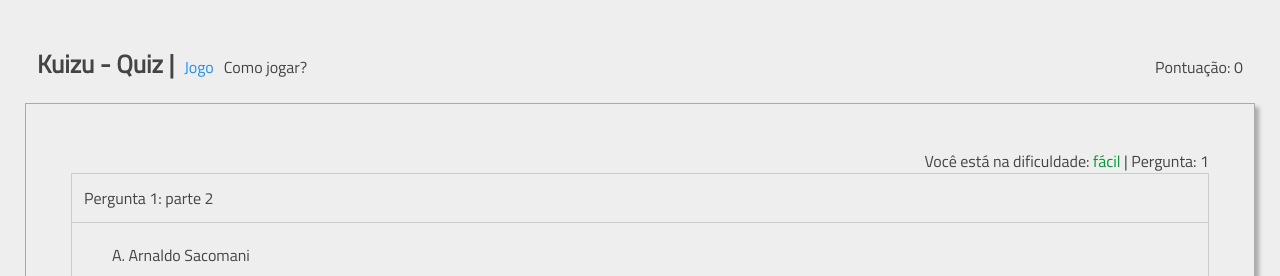
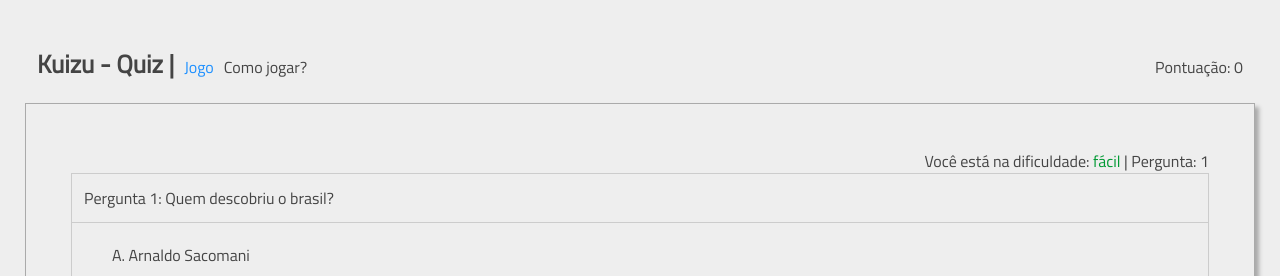
Before and after one commit to ChristianOliveiraSilva/Kuizu, a Vue app: page / in a window 1280 px wide. Both pictures are taken after a click on the element "Fácil". Shown: the top 276 px of the page. Built offline with nearby package versions, Linux system fonts and the light colour scheme.

Commit message:
improving my code with Util and Enums

```diff
--- a/src/App.vue
+++ b/src/App.vue
@@ -20,7 +20,7 @@
     </div>
   </header>
   <section>
-    <QuestionManager :addPoints="addPoints" />
+    <QuestionManager :addPoints="addPoints" :points="points" />
   </section>
   <footer>
     <h3 class="title">Feito por Christian de Oliveira Silva</h3>
--- /dev/null
+++ b/src/components/Enums/ModeEnum.js
@@ -0,0 +1,7 @@
+
+
+export default Object.freeze({
+    easy: 0,
+    medium: 1,
+    hard: 2
+})
--- /dev/null
+++ b/src/components/Enums/ScreenEnum.js
@@ -0,0 +1,9 @@
+
+
+export default Object.freeze({
+    finish: -1,
+    chooseMode: 0,
+    success: 1,
+    error: 2,
+    question: 3,
+})
--- a/src/components/Question.vue
+++ b/src/components/Question.vue
@@ -1,7 +1,7 @@
 <script setup>
     import { ref, computed } from 'vue'
 
-    const { question, mode, choose, questionNumber } = defineProps(['question', 'mode', 'choose', 'questionNumber'])
+    const { question, mode, chooseAnswer, questionNumber } = defineProps(['question', 'mode', 'chooseAnswer', 'questionNumber'])
 
 
     const shouldShowTip = ref(false)
@@ -34,7 +34,7 @@
         </div>
     </header>
     <section class="option-container">
-        <div class="option" v-for="(options, index) in question.options" :key="index" @click="choose(index)">
+        <div class="option" v-for="(options, index) in question.options" :key="index" @click="chooseAnswer(index)">
             {{getLetter(index)}} {{options}}
         </div>
     </section>
--- a/src/components/QuestionManager.vue
+++ b/src/components/QuestionManager.vue
@@ -1,80 +1,71 @@
 <script setup>
     import Question from "./Question.vue";
+    import QuestionUtils from "./QuestionUtils";
+
+    import ModeEnum from "./Enums/ModeEnum";
+    import ScreenEnum from "././Enums/ScreenEnum";
+
     import { ref } from 'vue'
 
-    import { questions as easyQuestions} from "../questions/easy/question"
-    import { questions as mediumQuestions} from "../questions/medium/question"
-    import { questions as hardQuestions} from "../questions/hard/question"
+    const { addPoints, points } = defineProps(['addPoints', 'points'])
 
-    const { addPoints } = defineProps(['addPoints'])
+    const screen = ref(ScreenEnum.chooseMode)
+    const questionUtils = new QuestionUtils()
 
-    const result = ref(null)
-    const questionNumber = ref(0)
-    const question = ref(null)
-    const mode = ref(null)
+    const changeMode = function(difficulty) {
+        questionUtils.defineQuestionsByDifficulty(difficulty)
+        questionUtils.defineCurrentQuestion()
 
-    const changeMode = function(newMode) {
-        mode.value = newMode
-        question.value = getQuestion()
+        screen.value = ScreenEnum.question
     }
 
     const showResult = function(isSuccess) {
-        result.value = isSuccess
+        screen.value = isSuccess ? ScreenEnum.success : ScreenEnum.error
 
         setTimeout(() => {
-            result.value = null
+            if (questionUtils.hasGameYet()) {
+                questionUtils.defineCurrentQuestion()
+                screen.value = ScreenEnum.question
+            } else {
+                finishGame()
+            }
         }, 1000);
     }
 
-    const getQuestion = () => {
-        let questions = [];
-        questionNumber.value++
-
-        switch (mode.value) {
-            case 0:
-                questions = easyQuestions
-                break;
-            case 1:
-                questions = mediumQuestions
-                break;
-            case 2:
-                questions = hardQuestions
-                break;
-            default:
-                throw new Error('Bug')
-        }
-
-        return questions[Math.floor(Math.random() * questions.length)]
+    const finishGame = function () {
+        screen.value = ScreenEnum.finish
     }
 
-    const choose = (value) => {
-        if (value == question.value.correct) {
-            addPoints(question.value.points)
+    const chooseAnswer = (value) => {
+        if (value == questionUtils.getQuestion().correct) {
+            addPoints(questionUtils.getQuestion().points)
             showResult(true)
         } else {
             showResult(false)
         }
-
-        question.value = getQuestion()
     }
 
 </script>
 
 <template>
-    <div v-if="mode === null" class="flex-container">
-        <div class="mode easy-hover" @click="changeMode(0)">Fácil</div>
-        <div class="mode medium-hover" @click="changeMode(1)">Médio</div>
-        <div class="mode hard-hover" @click="changeMode(2)">Díficil</div>
+    <div v-if="screen === ScreenEnum.finish" class="flex-container">
+        <p>Acabou! Voce fez: {{points}}</p>
     </div>
-    <div v-else-if="result === true" class="flex-fluid-container easy-hover">
+    <div v-else-if="screen === ScreenEnum.chooseMode" class="flex-container">
+        <div class="mode easy-hover" @click="changeMode(ModeEnum.easy)">Fácil</div>
+        <div class="mode medium-hover" @click="changeMode(ModeEnum.medium)">Médio</div>
+        <div class="mode hard-hover" @click="changeMode(ModeEnum.hard)">Díficil</div>
+    </div>
+    <div v-else-if="screen === ScreenEnum.success" class="flex-fluid-container easy-hover">
         certa resposta
     </div>
-    <div v-else-if="result === false" class="flex-fluid-container hard-hover">
+    <div v-else-if="screen === ScreenEnum.error" class="flex-fluid-container hard-hover">
         Erroooooouuuuuu
     </div>
-    <div v-else class="question-container">
-        <Question :question="question" :mode="mode" :choose="choose" :questionNumber="questionNumber" />
+    <div v-else-if="screen === ScreenEnum.question" class="question-container">
+        <Question :question="questionUtils.getQuestion()" :mode="questionUtils.getMode()" :chooseAnswer="chooseAnswer" :questionNumber="questionUtils.getQuestionNumber()" />
     </div>
+    <div v-else>Opsss... Alguma coisa aconteceu de estranho</div>
 </template>
 
 <style>
--- /dev/null
+++ b/src/components/QuestionUtils.js
@@ -0,0 +1,52 @@
+
+
+import { questions as easyQuestions} from "../questions/easy/question"
+import { questions as mediumQuestions} from "../questions/medium/question"
+import { questions as hardQuestions} from "../questions/hard/question"
+
+import ModeEnum from "./Enums/ModeEnum";
+import ScreenEnum from "././Enums/ScreenEnum";
+
+export default class QuestionUtils {
+
+    constructor() {
+        this.questionsDone = []
+        this.questions = null
+        this.question = null
+        this.mode = null
+        this.questionNumber = null
+    }
+
+    getMode () {
+        return this.mode
+    }
+
+    getQuestionNumber () {
+        return this.questionNumber
+    }
+
+    getQuestion () {
+        return this.question
+    }
+
+    defineQuestionsByDifficulty(difficulty) {
+        this.mode = difficulty
+        this.questions = [easyQuestions, mediumQuestions, hardQuestions][difficulty]
+    }
+
+    hasGameYet () {
+        return this.getQuestionNumber() != this.questions.length
+    }
+
+    defineCurrentQuestion() {
+        this.questionNumber++
+
+        let random = Math.floor(Math.random() * this.questions.length)
+        while (this.questionsDone.includes(random)) {
+            random = Math.floor(Math.random() * this.questions.length)
+        }
+        this.questionsDone.push(random)
+
+        this.question = this.questions[random]
+    }
+}
```
